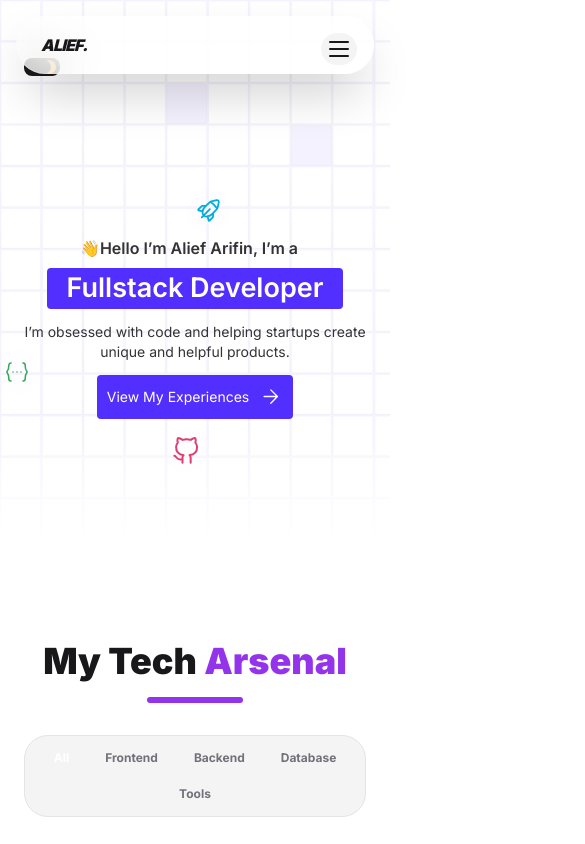
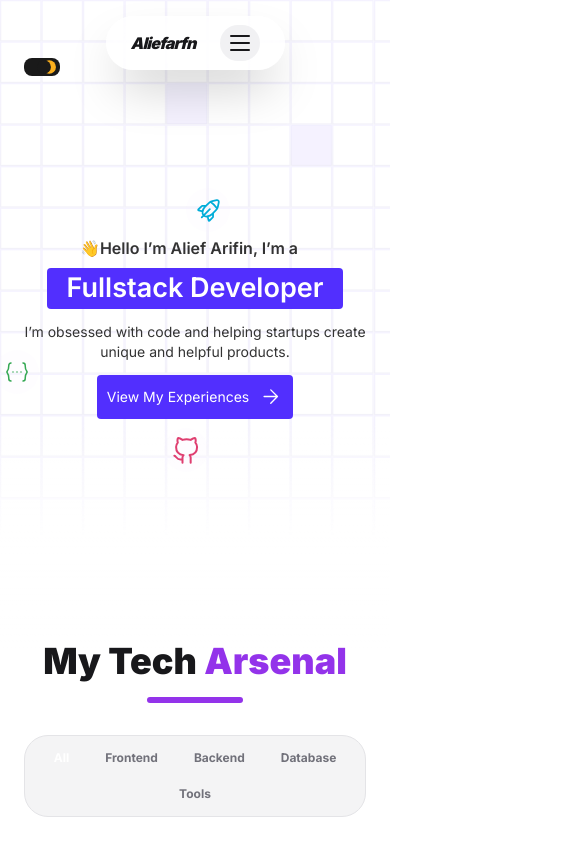
Before and after one commit to Ar1veeee/my-portfolio, a Next.js app: page / in a window 390 px wide. Shown: the top 844 px of the page, 585 px wide, since content can reach past the window. Built offline with nearby package versions, Linux system fonts and the light colour scheme.

Commit message:
feat: make it responsive

```diff
--- a/app/components/NavBar.tsx
+++ b/app/components/NavBar.tsx
@@ -37,7 +37,7 @@ const NavBar = () => {
 
         if (bestEntry?.isIntersecting) setActiveSection(bestEntry.target.id);
       },
-      { rootMargin: "-20% 0px -20% 0px", threshold: [0.1, 0.5, 0.8] }
+      { rootMargin: "-30% 0px -30% 0px", threshold: [0.1, 0.5, 0.8] }
     );
 
     navItems.forEach((item) => {
@@ -64,29 +64,49 @@ const NavBar = () => {
         window.scrollTo({ top: elementPosition - offset, behavior: "smooth" });
         setTimeout(() => { isScrollingManual.current = false; }, 1000);
       }
-    }, 200);
+    }, 250);
   };
 
   return (
     <header className="fixed top-0 left-0 right-0 z-[9999] flex flex-col items-center p-4 md:p-6 pointer-events-none">
       <LayoutGroup id="navbar-group">
-        {/* Container Utama: Menjaga lebar tetap konsisten */}
-        <div className="w-full max-w-md md:max-w-fit pointer-events-auto">
+        <div className="w-1/2 md:w-full max-w-[350px] md:max-w-fit pointer-events-auto">
           <motion.nav
             initial={{ y: -100, opacity: 0 }}
             animate={{ y: 0, opacity: 1 }}
-            className={`flex items-center justify-between md:justify-center bg-white/70 dark:bg-zinc-900/70 backdrop-blur-xl border border-white/20 dark:border-zinc-800/50 px-4 py-2 rounded-[2rem] shadow-2xl transition-all duration-500 ${
+            className={`flex bg-white/70 dark:bg-zinc-900/70 backdrop-blur-xl border border-white/20 dark:border-zinc-800/50 px-4 py-2 rounded-[2.5rem] shadow-2xl transition-all duration-500 ${
               isScrolled ? "shadow-purple-500/10" : ""
             }`}
           >
-            {/* Logo Mobile: Muncul hanya di mobile */}
-            <div className="flex md:hidden px-2">
+            {/* Mobile View Content */}
+            <div className="flex md:hidden w-full items-center justify-between px-2">
               <span className="font-black text-zinc-900 dark:text-white tracking-tighter italic">
-                ALIEF.
+                Aliefarfn
               </span>
+
+              <button
+                onClick={() => setIsOpen(!isOpen)}
+                className="p-2.5 bg-zinc-200/50 dark:bg-zinc-800 rounded-full flex items-center justify-center"
+                aria-label="Toggle menu"
+              >
+                <div className="w-5 h-4 flex flex-col justify-between items-center relative">
+                  <motion.span
+                    animate={isOpen ? { rotate: 45, y: 7 } : { rotate: 0, y: 0 }}
+                    className="w-full h-0.5 bg-zinc-900 dark:bg-white rounded-full origin-center"
+                  />
+                  <motion.span
+                    animate={isOpen ? { opacity: 0, x: -10 } : { opacity: 1, x: 0 }}
+                    className="w-full h-0.5 bg-zinc-900 dark:bg-white rounded-full"
+                  />
+                  <motion.span
+                    animate={isOpen ? { rotate: -45, y: -7 } : { rotate: 0, y: 0 }}
+                    className="w-full h-0.5 bg-zinc-900 dark:bg-white rounded-full origin-center"
+                  />
+                </div>
+              </button>
             </div>
 
-            {/* Desktop Menu */}
+            {/* Desktop View Menu */}
             <ul className="hidden md:flex items-center gap-1">
               {navItems.map((item) => (
                 <li key={item.id} className="relative">
@@ -110,49 +130,25 @@ const NavBar = () => {
                 </li>
               ))}
             </ul>
-
-            {/* Toggle Mobile: Hanya muncul di mobile */}
-            <div className="md:hidden">
-              <button
-                onClick={() => setIsOpen(!isOpen)}
-                className="p-2 bg-zinc-100 dark:bg-zinc-800 rounded-full"
-                aria-label="Toggle menu"
-              >
-                <div className="w-5 h-4 flex flex-col justify-between items-center relative">
-                  <motion.span
-                    animate={isOpen ? { rotate: 45, y: 7 } : { rotate: 0, y: 0 }}
-                    className="w-full h-0.5 bg-zinc-900 dark:bg-white rounded-full"
-                  />
-                  <motion.span
-                    animate={isOpen ? { opacity: 0, x: -10 } : { opacity: 1, x: 0 }}
-                    className="w-full h-0.5 bg-zinc-900 dark:bg-white rounded-full"
-                  />
-                  <motion.span
-                    animate={isOpen ? { rotate: -45, y: -7 } : { rotate: 0, y: 0 }}
-                    className="w-full h-0.5 bg-zinc-900 dark:bg-white rounded-full"
-                  />
-                </div>
-              </button>
-            </div>
           </motion.nav>
 
-          {/* Mobile Dropdown: Rapi di bawah navbar */}
+          {/* Mobile Dropdown Menu */}
           <AnimatePresence>
             {isOpen && (
               <motion.div
-                initial={{ opacity: 0, scale: 0.95, y: -10 }}
-                animate={{ opacity: 1, scale: 1, y: 0 }}
-                exit={{ opacity: 0, scale: 0.95, y: -10 }}
-                className="absolute top-full left-0 right-0 mt-3 md:hidden px-2"
+                initial={{ opacity: 0, y: -20, scale: 0.95 }}
+                animate={{ opacity: 1, y: 0, scale: 1 }}
+                exit={{ opacity: 0, y: -20, scale: 0.95 }}
+                className="absolute top-full left-0 right-0 mt-3 md:hidden"
               >
-                <ul className="flex flex-col gap-1 bg-white/90 dark:bg-zinc-900/90 backdrop-blur-2xl border border-white/20 dark:border-zinc-800/50 rounded-[2rem] p-2 shadow-2xl">
+                <ul className="flex flex-col gap-1 bg-white/90 dark:bg-zinc-900/95 backdrop-blur-2xl border border-white/20 dark:border-zinc-800/50 rounded-[2rem] p-2 shadow-2xl">
                   {navItems.map((item) => (
                     <li key={item.id}>
                       <button
                         onClick={() => scrollToSection(item.id)}
-                        className={`w-full text-center py-4 rounded-[1.5rem] text-sm font-bold transition-all ${
+                        className={`w-full text-center py-4 rounded-[1.8rem] text-sm font-bold transition-all ${
                           activeSection === item.id
-                            ? "bg-zinc-900 text-white dark:bg-white dark:text-black"
+                            ? "bg-zinc-900 text-white dark:bg-white dark:text-black shadow-md"
                             : "text-zinc-500 hover:bg-zinc-100 dark:hover:bg-zinc-800"
                         }`}
                       >
--- a/app/components/Testimonials/Testimonials.tsx
+++ b/app/components/Testimonials/Testimonials.tsx
@@ -9,7 +9,6 @@ import Testimonial from "./Testimonial";
 const Testimonials = () => {
   const [isHovered, setIsHovered] = useState(false);
 
-  // Duplikasi data agar tidak ada celah saat scrolling
   const duplicatedTestimonials = [...testimonials, ...testimonials, ...testimonials];
 
   return (
@@ -37,7 +36,7 @@ const Testimonials = () => {
               x: isHovered ? "-33.33%" : "-66.66%",
             }}
             transition={{
-              duration: isHovered ? 60 : 30, // Melambat saat di-hover
+              duration: isHovered ? 60 : 50,
               repeat: Infinity,
               ease: "linear",
             }}
@@ -54,12 +53,6 @@ const Testimonials = () => {
             ))}
           </motion.div>
         </div>
-
-        {/* Decorative Background Labels */}
-        <div className="absolute -bottom-10 left-1/2 -translate-x-1/2 flex gap-4 opacity-10 dark:opacity-5 select-none pointer-events-none">
-            <span className="text-8xl font-black whitespace-nowrap uppercase">Trusted by Partners • Feedback • </span>
-            <span className="text-8xl font-black whitespace-nowrap uppercase">Trusted by Partners • Feedback • </span>
-        </div>
       </div>
     </SectionContainer>
   );
--- a/app/page.tsx
+++ b/app/page.tsx
@@ -6,7 +6,7 @@ import ThemeToggle from "./components/ThemeToggle";
 
 export default function Home() {
   return (
-    <div className="relative" id="home">
+    <div className="relative overflow-x-hidden overflow-y-hidden" id="home">
       <TopBackground />
       <Sections />
       <ThemeToggle />
```
